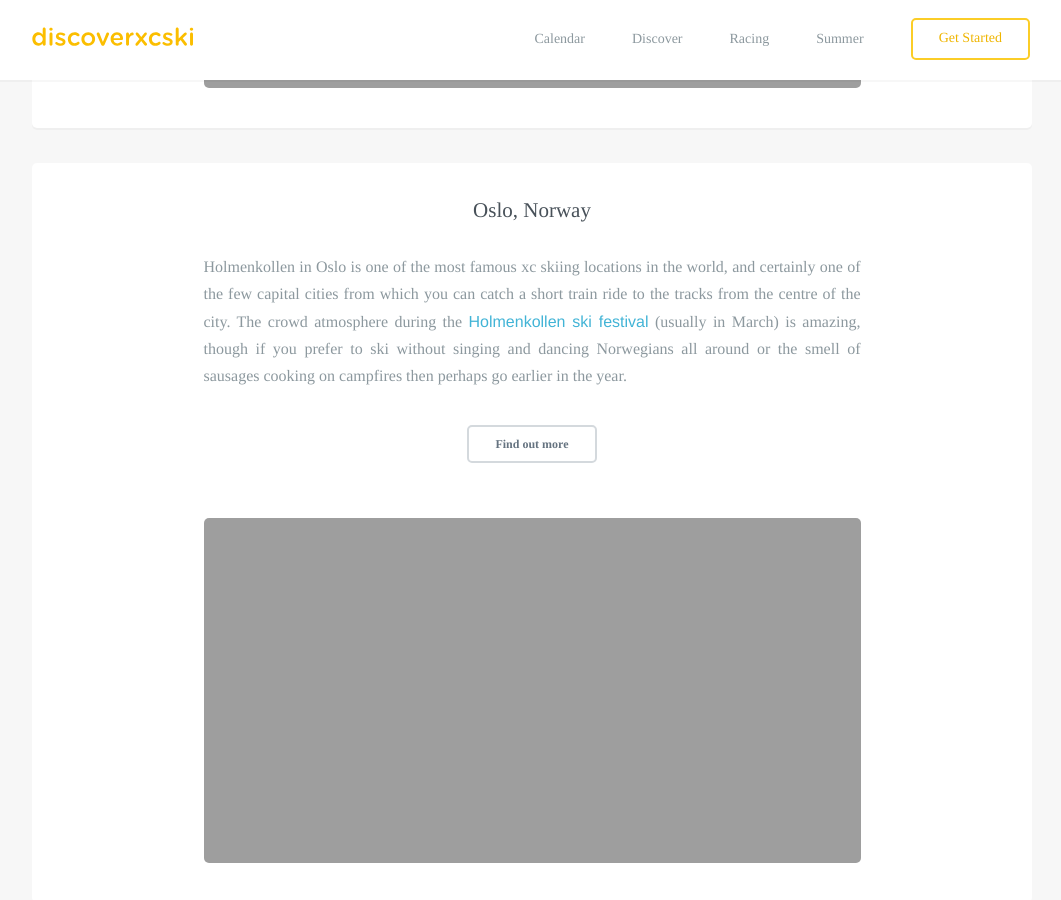
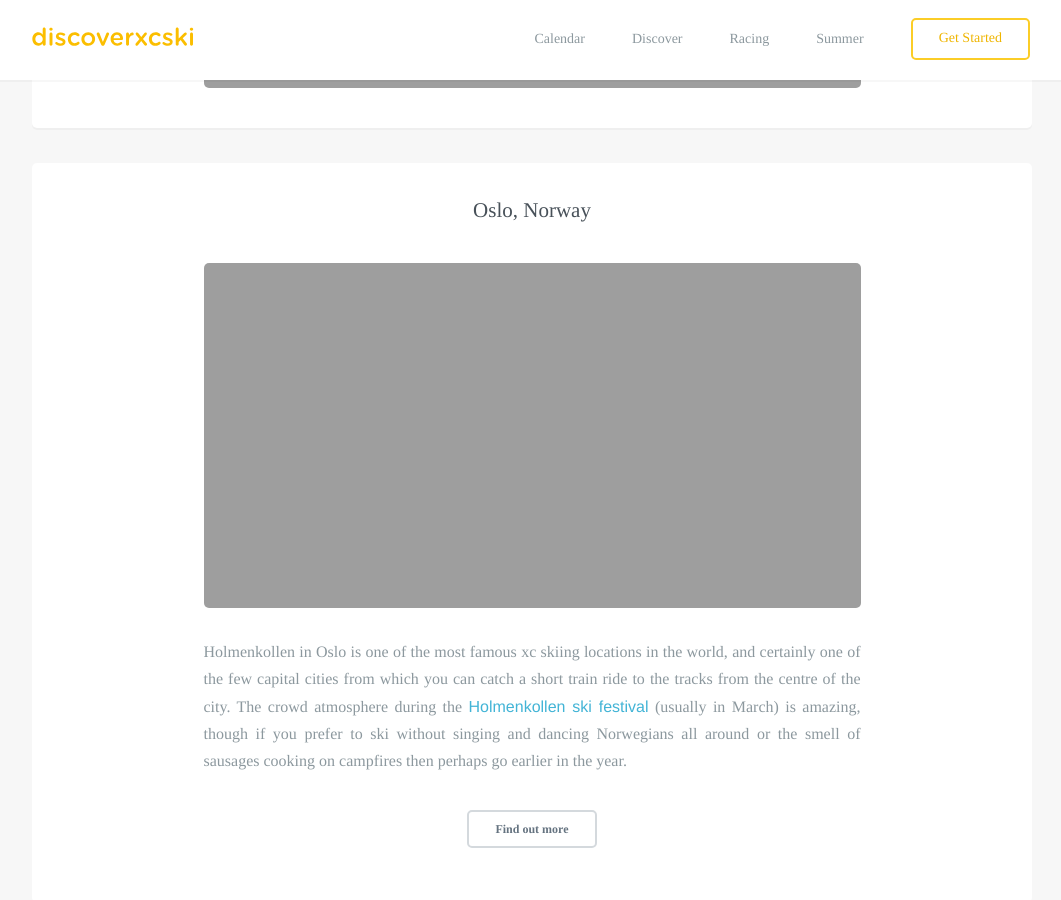
Before and after one commit to robcatto/robcatto.github.io, a Jekyll site: the page built from summer/endless-winter/index.html, in a window 1280 px wide and 900 px high, scrolled down 2738 px. Shown: the whole window, without its empty margins (108-1169 px from the left). Built offline with Jekyll 4.4.1, drawn with Linux system fonts in a browser that asks for light colours; some web fonts are replaced; Markdown is read by kramdown in place of the engine named in the settings.

Commit message:
Update index.html

```diff
--- a/summer/endless-winter/index.html
+++ b/summer/endless-winter/index.html
@@ -79,15 +79,16 @@ layout: default
 
                         <section class="mobile_section" style="padding-bottom: 40px;">
                 <h3 class="heading__aligned--page" style="text-align: center;">Oslo, Norway</h3>
-                <p class="left__aligned--p">Holmenkollen in Oslo is one of the most famous xc skiing locations in the world, and certainly one of the few capital cities from which you can catch a short train ride to the tracks from the centre of the city. The crowd atmosphere during the <a href="http://skifest.no/?lang=en" target="_blank">Holmenkollen ski festival</a> (usually in March) is amazing, though if you prefer to ski without singing and dancing Norwegians all around or the smell of sausages cooking on campfires then perhaps go earlier in the year.
-                </p>
-                <a class="button small dark" href=" http://www.visitnorway.co.uk" data-featurette="analytics-click-event" target="_blank" data-event-category="button" data-event-action="M: Clicked Design an iOS Game" data-event-label="Source: Homepage Alt" id="featurette-35">Find out more</a>
-
                 <div class="one">
                 <div class="onelarge centered" style="
                 background-image: url(http://www.discoverxcski.com/images/overseas-oslo-atmosphere.jpg);
                 background-size: cover;
                 "></div>
+                <p class="left__aligned--p">Holmenkollen in Oslo is one of the most famous xc skiing locations in the world, and certainly one of the few capital cities from which you can catch a short train ride to the tracks from the centre of the city. The crowd atmosphere during the <a href="http://skifest.no/?lang=en" target="_blank">Holmenkollen ski festival</a> (usually in March) is amazing, though if you prefer to ski without singing and dancing Norwegians all around or the smell of sausages cooking on campfires then perhaps go earlier in the year.
+                </p>
+                <a class="button small dark" href=" http://www.visitnorway.co.uk" data-featurette="analytics-click-event" target="_blank" data-event-category="button" data-event-action="M: Clicked Design an iOS Game" data-event-label="Source: Homepage Alt" id="featurette-35">Find out more</a>
+
+
                 </section>
 
                         <section class="mobile_section" style="padding-bottom: 40px;">
```
